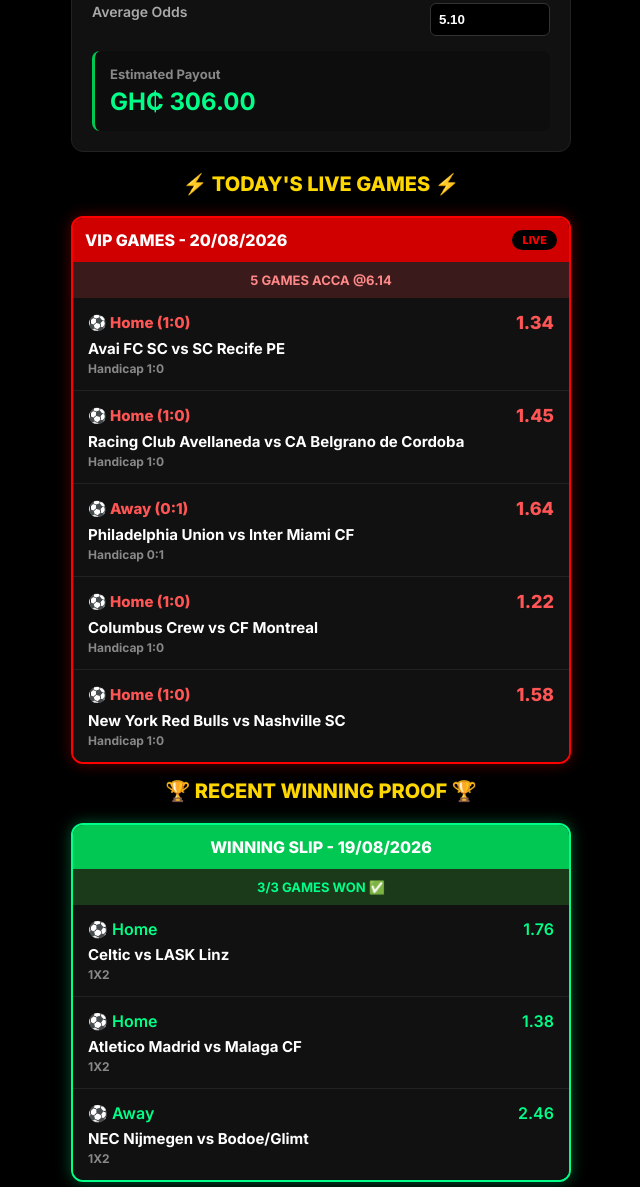
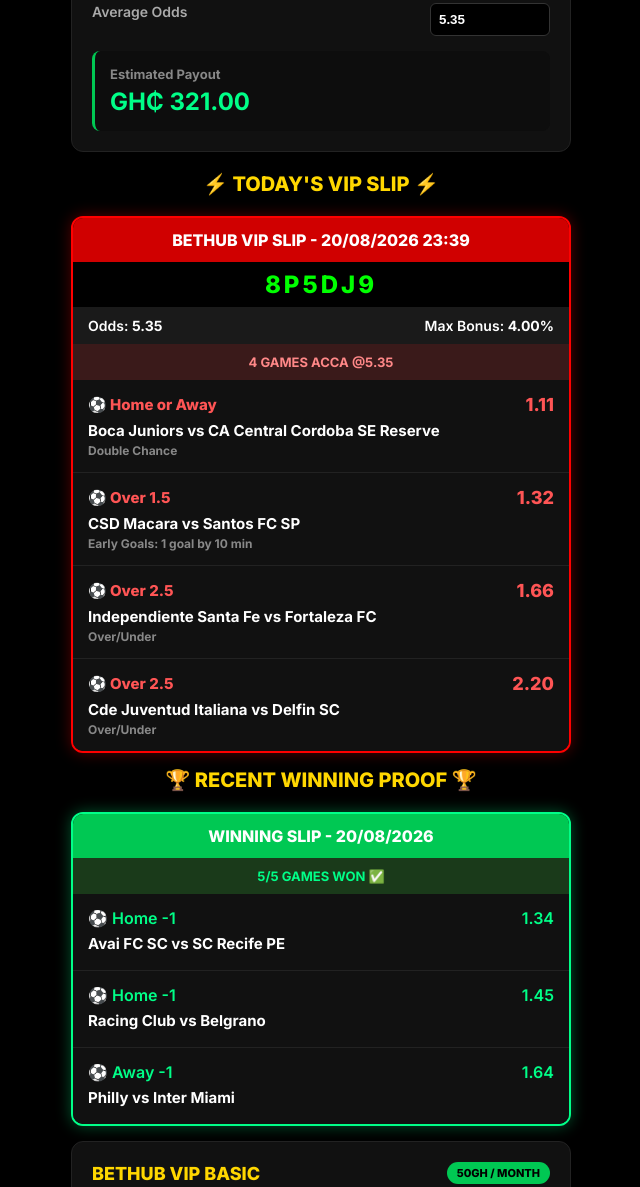
Before and after one commit to emiratej76-cmyk/tips-gh, a plain HTML site: page index.html in a window 1280 px wide. Shown: the part 206-1393 px from the top of the page, without its empty margins (319-959 px from the left). Drawn offline with Linux system fonts and the light colour scheme.

Commit message:
Update index.html

```diff
--- a/index.html
+++ b/index.html
@@ -23,9 +23,9 @@
 
   /* LIVE GAMES - RED STYLE */
   .live-wrap { background: #0a0a0a; border-radius: 12px; border: 2px solid #ff0000; margin-bottom: 15px; overflow: hidden; box-shadow: 0 0 15px #ff000055; }
-  .live-header { background: #d00000; padding: 12px; text-align: center; font-weight: 900; font-size: 16px; display: flex; justify-content: space-between; align-items: center; }
-  .live-badge { background: #000; color: #ff0000; padding: 3px 10px; border-radius: 20px; font-size: 11px; font-weight: 900; animation: blink 1s infinite; }
-  @keyframes blink { 50% { opacity: 0.5; } }
+  .live-header { background: #d00000; padding: 12px; text-align: center; font-weight: 900; font-size: 16px; }
+  .booking-code { background: #000; color: #00ff00; font-size: 24px; font-weight: 900; letter-spacing: 3px; padding: 8px; text-align: center; }
+  .odds-box { display: flex; justify-content: space-between; background: #1a1a1a; padding: 10px 15px; font-size: 14px; }
   .selections { background: #111; }
   .selection-title { background: #3a1a1a; color: #ff8888; padding: 10px 15px; font-size: 13px; font-weight: bold; text-align: center; }
   .selection-item { padding: 14px 15px; border-bottom: 1px solid #222; }
@@ -54,14 +54,6 @@
   .features div:before { content: "✓ "; color: #00C853; font-weight: 800; }
   .join-btn { display: block; width: 100%; padding: 14px; text-align: center; background: #FFD700; color: #000; font-weight: 800; border-radius: 8px; text-decoration: none; font-size: 16px; }
 
-  /* GAMES SECTION */
-  .tabs { display: flex; background: #111; border-radius: 12px; margin: 20px 0; padding: 4px; }
-  .tab { flex: 1; padding: 12px; text-align: center; font-weight: 800; cursor: pointer; font-size: 15px; border-radius: 8px; color: #888; }
-  .tab.active-free { background: #00C853; color: #000; }
-  .tab.active-vip { background: #FFD700; color: #000; }
-  .game-card { background: #111; border-radius: 12px; padding: 16px; margin-bottom: 14px; border: 1px solid #222; }
-  .live-tag { background: red; color: #fff; font-weight: 800; font-size: 12px; padding: 5px 10px; border-radius: 6px; display: inline-block; }
-  .hidden { display: none; }
   .whatsapp-btn { display: block; text-align: center; padding: 16px; font-size: 16px; font-weight: 800; text-decoration: none; margin: 20px 0; border-radius: 12px; background: #25D366; color: #fff; }
 </style>
 </head>
@@ -91,82 +83,74 @@
     </div>
     <div class="calc-row">
       <label>Average Odds</label>
-      <input type="number" id="odds" value="5.10" onchange="calc()">
+      <input type="number" id="odds" value="5.35" onchange="calc()">
     </div>
     <div class="calc-result">
       <h4>Estimated Payout</h4>
-      <h2 id="result">GH₵ 306.00</h2>
+      <h2 id="result">GH₵ 321.00</h2>
     </div>
   </div>
 
-  <!-- 2. TODAY'S LIVE GAMES - RED -->
-  <div class="top-title">⚡ TODAY'S LIVE GAMES ⚡</div>
+  <!-- 2. NEW LIVE SLIP FROM YOUR SCREENSHOT -->
+  <div class="top-title">⚡ TODAY'S VIP SLIP ⚡</div>
 
-  <!-- NEW LIVE GAMES FROM YOUR SCREENSHOT -->
   <div class="live-wrap">
-    <div class="live-header">
-      <span>VIP GAMES - 20/08/2026</span>
-      <span class="live-badge">LIVE</span>
+    <div class="live-header">BETHUB VIP SLIP - 20/08/2026 23:39</div>
+    <div class="booking-code">8P5DJ9</div>
+    <div class="odds-box">
+      <div>Odds: <b>5.35</b></div>
+      <div>Max Bonus: <b>4.00%</b></div>
     </div>
     <div class="selections">
-      <div class="selection-title">5 GAMES ACCA @6.14</div>
+      <div class="selection-title">4 GAMES ACCA @5.35</div>
 
       <div class="selection-item">
         <div class="selection-top">
-          <span class="selection-pick">⚽ Home (1:0)</span>
-          <span class="selection-odds">1.34</span>
+          <span class="selection-pick">⚽ Home or Away</span>
+          <span class="selection-odds">1.11</span>
         </div>
-        <div class="selection-teams">Avai FC SC vs SC Recife PE</div>
-        <div class="selection-market">Handicap 1:0</div>
+        <div class="selection-teams">Boca Juniors vs CA Central Cordoba SE Reserve</div>
+        <div class="selection-market">Double Chance</div>
       </div>
 
       <div class="selection-item">
         <div class="selection-top">
-          <span class="selection-pick">⚽ Home (1:0)</span>
-          <span class="selection-odds">1.45</span>
+          <span class="selection-pick">⚽ Over 1.5</span>
+          <span class="selection-odds">1.32</span>
         </div>
-        <div class="selection-teams">Racing Club Avellaneda vs CA Belgrano de Cordoba</div>
-        <div class="selection-market">Handicap 1:0</div>
+        <div class="selection-teams">CSD Macara vs Santos FC SP</div>
+        <div class="selection-market">Early Goals: 1 goal by 10 min</div>
       </div>
 
       <div class="selection-item">
         <div class="selection-top">
-          <span class="selection-pick">⚽ Away (0:1)</span>
-          <span class="selection-odds">1.64</span>
+          <span class="selection-pick">⚽ Over 2.5</span>
+          <span class="selection-odds">1.66</span>
         </div>
-        <div class="selection-teams">Philadelphia Union vs Inter Miami CF</div>
-        <div class="selection-market">Handicap 0:1</div>
+        <div class="selection-teams">Independiente Santa Fe vs Fortaleza FC</div>
+        <div class="selection-market">Over/Under</div>
       </div>
 
       <div class="selection-item">
         <div class="selection-top">
-          <span class="selection-pick">⚽ Home (1:0)</span>
-          <span class="selection-odds">1.22</span>
+          <span class="selection-pick">⚽ Over 2.5</span>
+          <span class="selection-odds">2.20</span>
         </div>
-        <div class="selection-teams">Columbus Crew vs CF Montreal</div>
-        <div class="selection-market">Handicap 1:0</div>
-      </div>
-
-      <div class="selection-item">
-        <div class="selection-top">
-          <span class="selection-pick">⚽ Home (1:0)</span>
-          <span class="selection-odds">1.58</span>
-        </div>
-        <div class="selection-teams">New York Red Bulls vs Nashville SC</div>
-        <div class="selection-market">Handicap 1:0</div>
+        <div class="selection-teams">Cde Juventud Italiana vs Delfin SC</div>
+        <div class="selection-market">Over/Under</div>
       </div>
     </div>
   </div>
 
-  <!-- OLD WINNING PROOF - GOLD -->
+  <!-- OLD WINNING PROOF -->
   <div class="top-title">🏆 RECENT WINNING PROOF 🏆</div>
   <div class="proof-wrap">
-    <div class="proof-header">WINNING SLIP - 19/08/2026</div>
+    <div class="proof-header">WINNING SLIP - 20/08/2026</div>
     <div class="selections">
-      <div class="selection-title" style="background:#1a3a1a; color:#00ff88;">3/3 GAMES WON ✅</div>
-      <div class="selection-item"><div class="selection-top"><span style="color:#00FF88;">⚽ Home</span><span style="color:#00FF88;">1.76</span></div><div class="selection-teams">Celtic vs LASK Linz</div><div class="selection-market">1X2</div></div>
-      <div class="selection-item"><div class="selection-top"><span style="color:#00FF88;">⚽ Home</span><span style="color:#00FF88;">1.38</span></div><div class="selection-teams">Atletico Madrid vs Malaga CF</div><div class="selection-market">1X2</div></div>
-      <div class="selection-item"><div class="selection-top"><span style="color:#00FF88;">⚽ Away</span><span style="color:#00FF88;">2.46</span></div><div class="selection-teams">NEC Nijmegen vs Bodoe/Glimt</div><div class="selection-market">1X2</div></div>
+      <div class="selection-title" style="background:#1a3a1a; color:#00ff88;">5/5 GAMES WON ✅</div>
+      <div class="selection-item"><div class="selection-top"><span style="color:#00FF88;">⚽ Home -1</span><span style="color:#00FF88;">1.34</span></div><div class="selection-teams">Avai FC SC vs SC Recife PE</div></div>
+      <div class="selection-item"><div class="selection-top"><span style="color:#00FF88;">⚽ Home -1</span><span style="color:#00FF88;">1.45</span></div><div class="selection-teams">Racing Club vs Belgrano</div></div>
+      <div class="selection-item"><div class="selection-top"><span style="color:#00FF88;">⚽ Away -1</span><span style="color:#00FF88;">1.64</span></div><div class="selection-teams">Philly vs Inter Miami</div></div>
     </div>
   </div>
 
```
